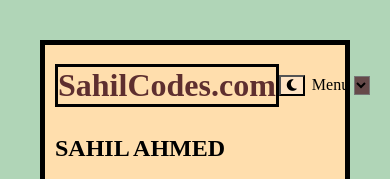
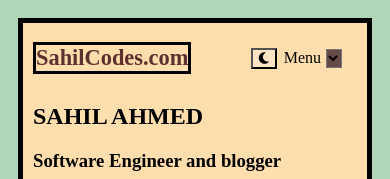
Before and after one commit to SAHIL-AHMED5498/Mywebsite1, a plain HTML site: page index.html in a window 390 px wide. Shown: the top 179 px of the page. Drawn offline with Linux system fonts and the light colour scheme.

Commit message:
made it responsive

```diff
--- a/CSS/stylesIndex.css
+++ b/CSS/stylesIndex.css
@@ -2,7 +2,7 @@
     display: flex;
     justify-content: space-evenly;
     align-items: center;
-    height: 60px;
+    height: 50px;
 }
 
 .empty {
@@ -41,7 +41,7 @@
 .MainHead {
 
     color: rgb(94, 47, 47);
-    font-size: 2rem;
+    font-size: 1.4rem;
     font: bold;
     text-align: center;
     border: 3px solid black;
@@ -84,7 +84,7 @@
 body {
 
     background-color: rgba(175, 213, 182, 0.982);
-    margin: 40px;
+    margin: 18px;
     border: 5px solid black;
     padding: 0px;
 
```
